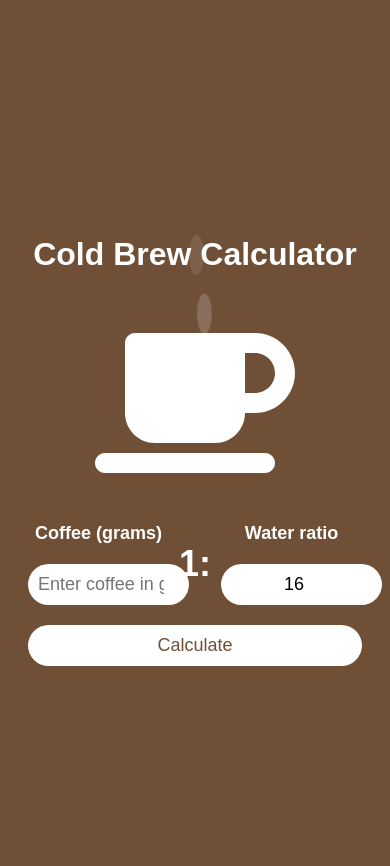
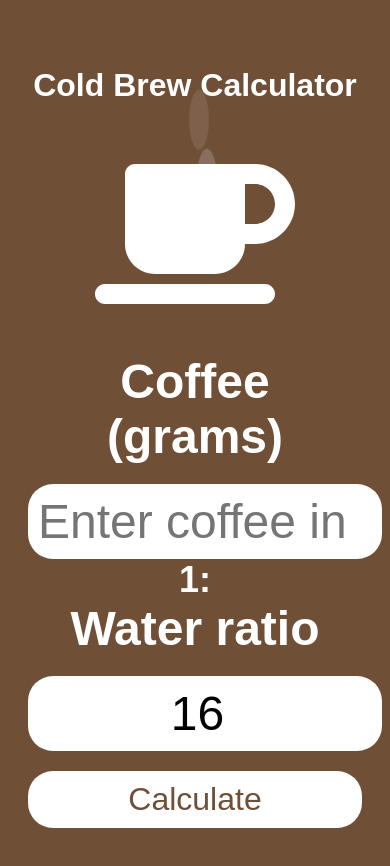
Before and after one commit to FindlayHi/BrewCalc, a plain HTML site: page index.html in a window 390 px wide. Drawn offline with Linux system fonts and the light colour scheme.

Commit message:
added mobile styles

```diff
--- a/style.css
+++ b/style.css
@@ -32,13 +32,12 @@ h1 {
 
 .puff {
     position: absolute;
-    height: 40px;
-    width: 15px;
+    height: 60px;
+    width: 20px;
     border-radius: 50%;
     background-color: #ffffff;
     opacity: 0.5;
     animation: rise 4s infinite;
-
 }
 
 .puff:nth-child(2) {
@@ -126,3 +125,22 @@ h1 {
     margin-top: 20px;
     font-size: 24px;
 }
+
+/* Styles for mobile and tablet */
+@media (max-width: 768px) {
+    h1, .ratio label, .input-field, .calculate-btn, #output {
+        font-size: 2em; /* increased size for mobile and tablet */
+    }
+
+    .ratio {
+        flex-direction: column; /* stack the coffee input, label, and water ratio input on top of each other */
+    }
+
+    .fa-coffee {
+        font-size: 5em; /* reduced size of coffee icon for mobile and tablet */
+    }
+
+    .steam {
+        top: 35%; /* adjust steam position for mobile and tablet */
+    }
+}
```
